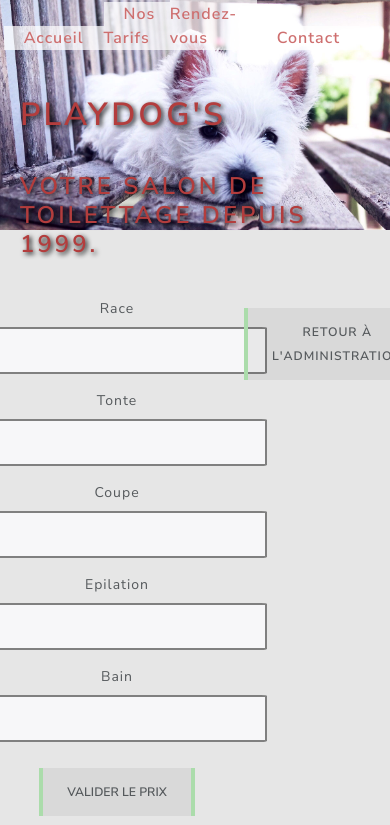
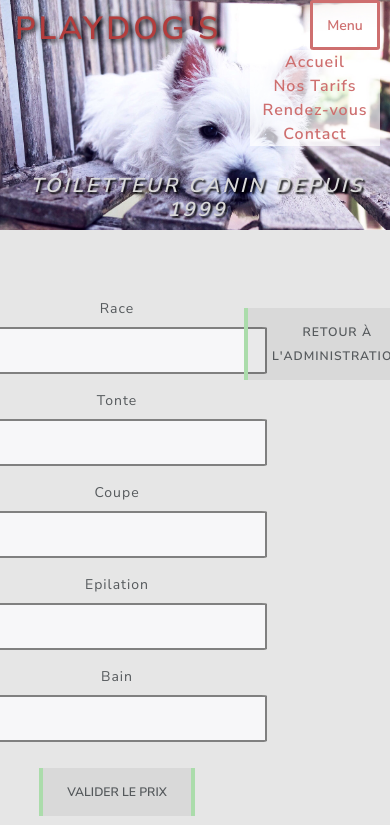
Before and after one commit to benoitsouillat/playdogs, a Symfony app: template templates/administration/add_price.html.twig in a window 390 px wide; the page is wider, and only the part inside the window is pictured. Shown: the top 825 px of that part. Run offline with Twig, Linux system fonts and the light colour scheme; the template is opened without the code that fills it, so the values that code supplies are empty; form fields are guessed from the names that the template uses; some libraries are stand-ins or nearby versions.

Commit message:
responsive menu and header -- have to create interactive button

```diff
--- /dev/null
+++ b/public/app/app.js
@@ -0,0 +1,2 @@
+let menuButton = document.getElementById('menu-btn');
+let menuList = document.getElementById('menu-list');
--- a/public/css/includes/_general.scss
+++ b/public/css/includes/_general.scss
@@ -38,10 +38,25 @@ nav {
             }
         }
     }
+    h4 {
+        display: none;
+    }
     a {
         font-weight: bold;
         padding: 20px;
         font-size: 16px;
+    }
+    .menu-btn {
+        display: none;
+        justify-content: flex-end;
+        align-items: flex-end;
+        padding-right: 30px;
+        background-color: rgba(255, 255, 255, .7);
+        border-radius: 5%;
+        color: $third-color;
+        border: solid 3px $third-color;
+        font-weight: bold!important;
+
     }
 }
 
@@ -80,7 +95,7 @@ footer {
     flex-direction: column;
     justify-content: flex-start;
     align-items: flex-start;
-    h1, h3 {
+    h1, h3, h4 {
         color: darken($link-color, 15);
         text-shadow: darken($second-color, 25) 2px 2px 5px;
         padding-left: 20px;
@@ -142,3 +157,68 @@ footer {
 
     }
 }
+
+
+@media all and (max-width: 650px)
+{
+    nav {
+        ul {
+            padding: 0;
+        }
+    }
+}
+
+@media all and (max-width: 550px)
+{
+    nav {
+        ul {
+            //display: none;
+            height: unset;
+            flex-direction: column;
+            li {
+                width: 130px;
+                margin-right: 10px ;
+                text-align: center;
+                a {
+                    padding: 0;
+                }
+            }
+        }
+        .menu-btn {
+            text-align: center;
+            padding: 0;
+            display: block;
+            width: 70px;
+            height: 50px;
+            position: relative;
+            left: calc(100% - 80px);
+        }
+        .head-title {
+            position: absolute;
+            top: 0px;
+            left: 5px;
+            height: 230px;
+            justify-content: space-between;
+
+            h1 {
+                padding-top: 10px;
+                padding-left: 10px;
+            }
+            h3 {
+                display: none;
+            }
+            h4 {
+                padding: 0;
+                display: block;
+                text-align: center;
+                color: darken($first-color, 15);
+                text-shadow: 2px 2px 2px$second-color;
+                font-style: italic;
+            }
+        }
+    }
+    .underline {
+        font-size: 1.5em;
+    }
+
+}
--- a/public/css/main.css
+++ b/public/css/main.css
@@ -56,10 +56,30 @@ nav li:hover a {
   text-shadow: #000 2px 2px 5px;
 }
 
+nav h4 {
+  display: none;
+}
+
 nav a {
   font-weight: bold;
   padding: 20px;
   font-size: 16px;
+}
+
+nav .menu-btn {
+  display: none;
+  -webkit-box-pack: end;
+      -ms-flex-pack: end;
+          justify-content: flex-end;
+  -webkit-box-align: end;
+      -ms-flex-align: end;
+          align-items: flex-end;
+  padding-right: 30px;
+  background-color: rgba(255, 255, 255, 0.7);
+  border-radius: 5%;
+  color: #ce6f6f;
+  border: solid 3px #ce6f6f;
+  font-weight: bold !important;
 }
 
 ul {
@@ -119,7 +139,7 @@ footer {
           align-items: flex-start;
 }
 
-.head-title h1, .head-title h3 {
+.head-title h1, .head-title h3, .head-title h4 {
   color: #b33d3d;
   text-shadow: black 2px 2px 5px;
   padding-left: 20px;
@@ -204,6 +224,66 @@ footer {
   border-left: solid #ce6f6f 4px;
 }
 
+@media all and (max-width: 650px) {
+  nav ul {
+    padding: 0;
+  }
+}
+
+@media all and (max-width: 550px) {
+  nav ul {
+    height: unset;
+    -webkit-box-orient: vertical;
+    -webkit-box-direction: normal;
+        -ms-flex-direction: column;
+            flex-direction: column;
+  }
+  nav ul li {
+    width: 130px;
+    margin-right: 10px;
+    text-align: center;
+  }
+  nav ul li a {
+    padding: 0;
+  }
+  nav .menu-btn {
+    text-align: center;
+    padding: 0;
+    display: block;
+    width: 70px;
+    height: 50px;
+    position: relative;
+    left: calc(100% - 80px);
+  }
+  nav .head-title {
+    position: absolute;
+    top: 0px;
+    left: 5px;
+    height: 230px;
+    -webkit-box-pack: justify;
+        -ms-flex-pack: justify;
+            justify-content: space-between;
+  }
+  nav .head-title h1 {
+    padding-top: 10px;
+    padding-left: 10px;
+  }
+  nav .head-title h3 {
+    display: none;
+  }
+  nav .head-title h4 {
+    padding: 0;
+    display: block;
+    text-align: center;
+    color: #d9d9d9;
+    text-shadow: 2px 2px 2px #000;
+    font-style: italic;
+  }
+  .underline {
+    font-size: 1.5em;
+  }
+}
+
 /* Pages */
 #accueil {
   display: -webkit-box;
--- a/templates/base.html.twig
+++ b/templates/base.html.twig
@@ -2,6 +2,7 @@
 <html>
     <head>
         <meta charset="UTF-8">
+        <meta name="viewport" content="width=device-width, initial-scale=1.0">
         <title>{% block title %}Playdog's Toilettage{% endblock %}</title>
         {# Run `composer require symfony/webpack-encore-bundle`
            and uncomment the following Encore helpers to start using Symfony UX #}
@@ -20,16 +21,18 @@
     <body>
         <header>
             <nav>
-                <ul>
+                <button id="menu-btn" class="menu-btn"> Menu </button>
+                <ul id="menu-list">
                     <li><a href="/">Accueil</a></li>
                     <li><a href="{{ path('price') }}">Nos Tarifs</a></li>
-                    <li><a href="{{ path('rdv') }}">Prendre Rendez-vous</a></li>
+                    <li><a href="{{ path('rdv') }}">Rendez-vous</a></li>
                     <li><a href="{{ path('contact') }}">Contact</a></li>
                 </ul>
                 <div class="head-title">
                     <h1>Playdog's</h1>
                     <div>
                         <h3>Votre salon de toilettage depuis 1999. </h3>
+                        <h4>Toiletteur Canin depuis 1999</h4>
                         {% if app.user %}
                         <section>
                             <h6>Connecté : {{ app.user.username }}</h6>
@@ -61,5 +64,6 @@
                 <a href="{{ path('login') }}"> Se connecter</a>
             </div>
         </footer>
+        <script src="app/app.js"></script>
     </body>
 </html>
```
Also changed, not shown: other parts of public/css/main.css (+31 -2 lines), public/css/pages/_price.scss (+37 -7 lines), 1 other file.
